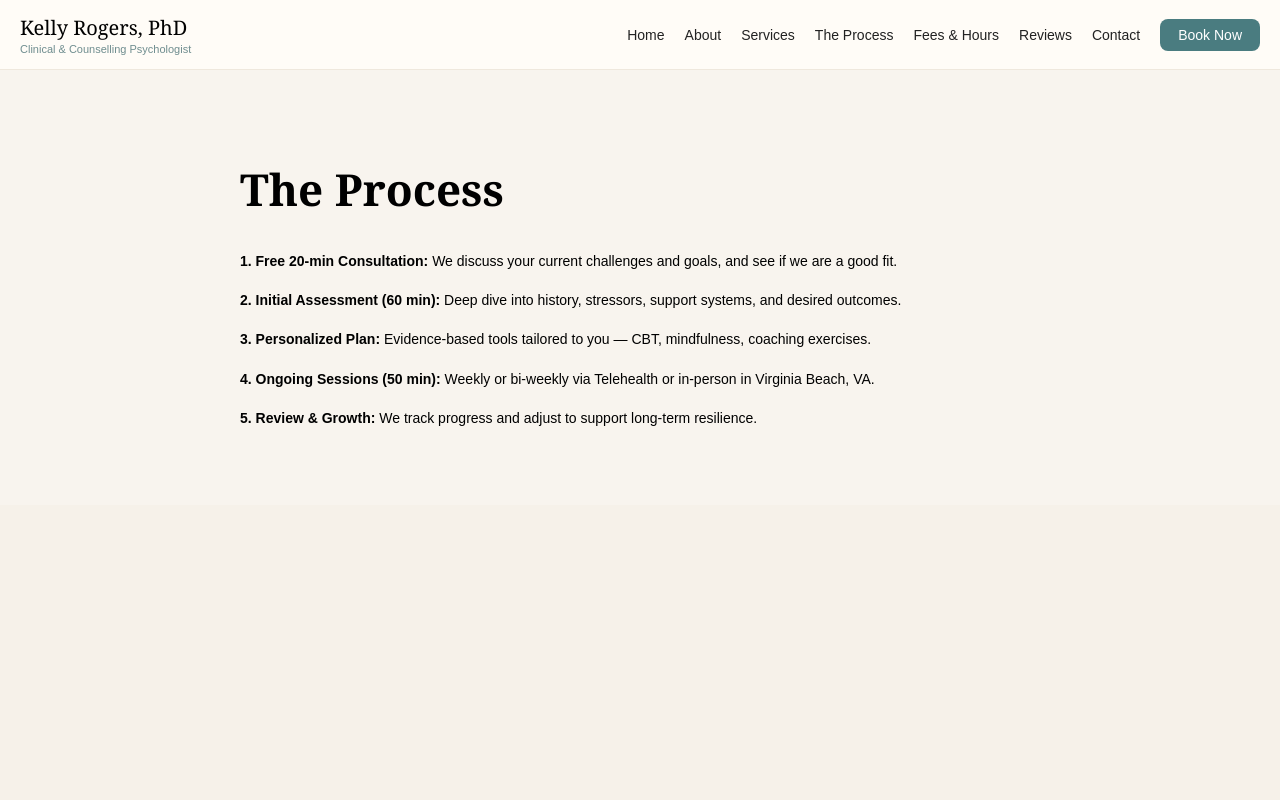
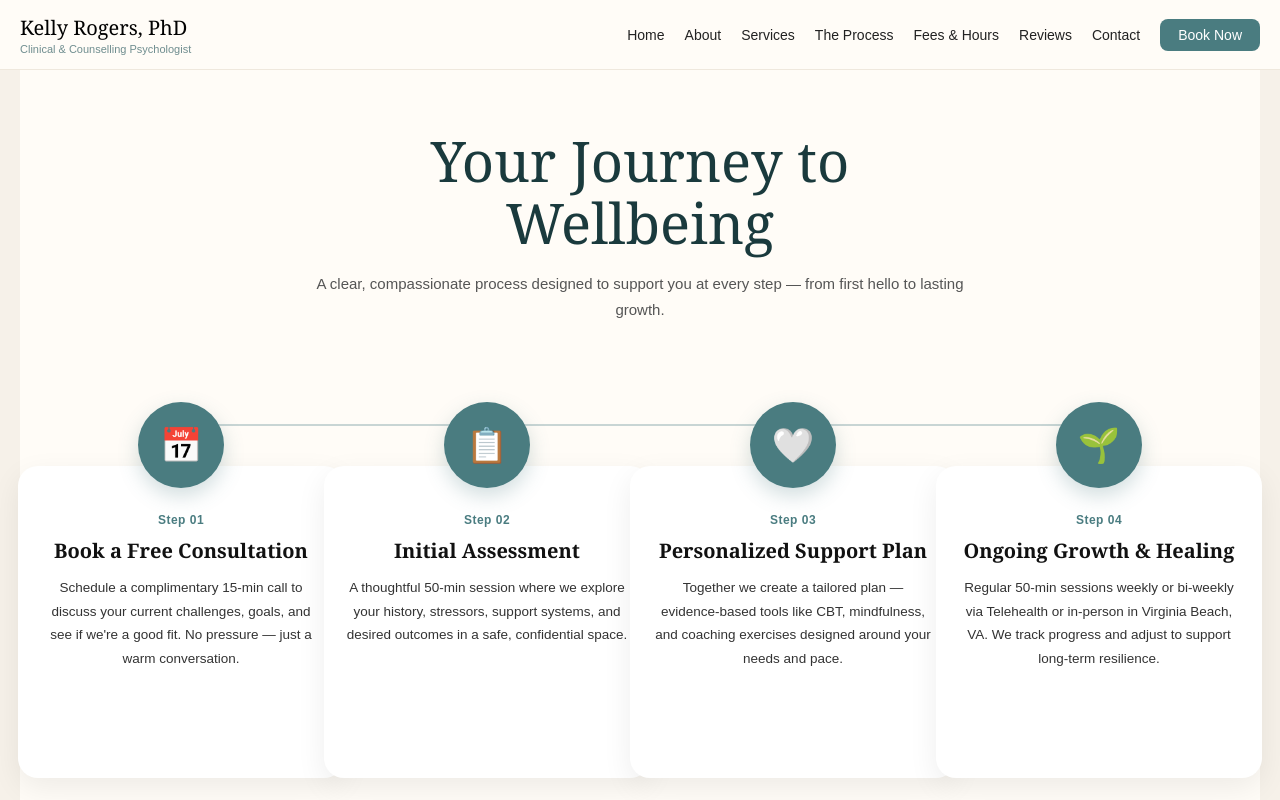
Before and after one commit to JoshuaOmosa/kelly-rogers, a Next.js app: page /process in a window 1280 px wide. Shown: the top 800 px of the page. Built offline with nearby package versions, Linux system fonts and the light colour scheme.

Commit message:
redesign process page with timeline

```diff
--- a/app/process/page.tsx
+++ b/app/process/page.tsx
@@ -1,15 +1,96 @@
-export default function Process(){
-return (
-<main style={{background:'#F8F4EE', padding:'60px', fontFamily:'Georgia, serif'}}>
-<div style={{maxWidth:800, margin:'auto'}}>
-<h1 style={{fontSize:44}}>The Process</h1>
-<div style={{fontFamily:'Arial', fontSize:14, lineHeight:1.8, marginTop:20}}>
-<p><b>1. Free 20-min Consultation:</b> We discuss your current challenges and goals, and see if we are a good fit.</p>
-<p><b>2. Initial Assessment (60 min):</b> Deep dive into history, stressors, support systems, and desired outcomes.</p>
-<p><b>3. Personalized Plan:</b> Evidence-based tools tailored to you — CBT, mindfulness, coaching exercises.</p>
-<p><b>4. Ongoing Sessions (50 min):</b> Weekly or bi-weekly via Telehealth or in-person in Virginia Beach, VA.</p>
-<p><b>5. Review & Growth:</b> We track progress and adjust to support long-term resilience.</p>
-</div>
-</div>
-</main>
-)}
+export default function ProcessPage(){
+  return (
+    <main className="process-page">
+      <div className="header-wrap">
+        <h1>Your Journey to Wellbeing</h1>
+        <p>A clear, compassionate process designed to support you at every step — from first hello to lasting growth.</p>
+      </div>
+
+      <div className="timeline">
+        <div className="line"></div>
+        <div className="steps">
+          {/* STEP 1 */}
+          <div className="step">
+            <div className="icon-circle">📅</div>
+            <div className="card">
+              <span>Step 01</span>
+              <h3>Book a Free Consultation</h3>
+              <p>Schedule a complimentary 15-min call to discuss your current challenges, goals, and see if we're a good fit. No pressure — just a warm conversation.</p>
+            </div>
+          </div>
+
+          {/* STEP 2 */}
+          <div className="step">
+            <div className="icon-circle">📋</div>
+            <div className="card">
+              <span>Step 02</span>
+              <h3>Initial Assessment</h3>
+              <p>A thoughtful 50-min session where we explore your history, stressors, support systems, and desired outcomes in a safe, confidential space.</p>
+            </div>
+          </div>
+
+          {/* STEP 3 */}
+          <div className="step">
+            <div className="icon-circle">🤍</div>
+            <div className="card">
+              <span>Step 03</span>
+              <h3>Personalized Support Plan</h3>
+              <p>Together we create a tailored plan — evidence-based tools like CBT, mindfulness, and coaching exercises designed around your needs and pace.</p>
+            </div>
+          </div>
+
+          {/* STEP 4 */}
+          <div className="step">
+            <div className="icon-circle">🌱</div>
+            <div className="card">
+              <span>Step 04</span>
+              <h3>Ongoing Growth & Healing</h3>
+              <p>Regular 50-min sessions weekly or bi-weekly via Telehealth or in-person in Virginia Beach, VA. We track progress and adjust to support long-term resilience.</p>
+            </div>
+          </div>
+        </div>
+      </div>
+
+      <div className="cta-wrap">
+        <a href="/contact" className="cta-btn">Start Your Journey — Book Consultation</a>
+        <p className="small">Kelly Rogers, PhD • Licensed Psychologist • Private & Confidential • Telehealth Available</p>
+      </div>
+
+      <style>{`
+        .process-page{ background:#FFFCF7; padding:60px 20px 80px; max-width:1200px; margin:0 auto; }
+        .header-wrap{ text-align:center; max-width:700px; margin:0 auto 60px; }
+        .header-wrap h1{ font-family:Georgia, serif; font-size:56px; font-weight:400; color:#1a3a3d; margin:0; line-height:1.1; }
+        .header-wrap p{ font-family:Arial; font-size:15px; line-height:1.7; color:#555; margin:18px 0 0; }
+
+        .timeline{ position:relative; padding-top:20px; }
+        .line{ position:absolute; top:42px; left:10%; right:10%; height:2px; background:#4A7C80; opacity:0.3; }
+        .steps{ display:flex; gap:24px; justify-content:space-between; position:relative; }
+
+        .step{ flex:1; display:flex; flex-direction:column; align-items:center; text-align:center; }
+        .icon-circle{ width:86px; height:86px; background:#4A7C80; border-radius:50%; display:flex; align-items:center; justify-content:center; font-size:34px; color:white; box-shadow:0 8px 20px rgba(74,124,128,0.25); margin-bottom:-22px; z-index:2; }
+        .card{ background:white; border-radius:20px; padding:44px 22px 28px; box-shadow:0 10px 30px rgba(0,0,0,0.07); min-height:240px; width:100%; }
+        .card span{ font-family:Arial; font-size:12px; color:#4A7C80; font-weight:700; letter-spacing:0.5px; }
+        .card h3{ font-family:Georgia, serif; font-size:20px; font-weight:600; margin:10px 0 12px; color:#111; line-height:1.3; }
+        .card p{ font-family:Arial; font-size:13.5px; line-height:1.75; color:#333; margin:0; }
+
+        .cta-wrap{ text-align:center; margin-top:70px; }
+        .cta-btn{ display:inline-block; background:#3D6E72; color:white; padding:16px 38px; border-radius:100px; text-decoration:none; font-family:Arial; font-size:15px; font-weight:600; box-shadow:0 8px 20px rgba(61,110,114,0.3); }
+        .cta-btn:hover{ background:#2f5a5e; }
+        .small{ font-family:Arial; font-size:12px; color:#777; margin-top:18px; }
+
+        @media(max-width:768px){
+          .process-page{ padding:30px 14px 60px; }
+          .header-wrap h1{ font-size:34px; }
+          .header-wrap{ margin-bottom:30px; }
+          .line{ left:36px; right:auto; top:0; bottom:0; width:2px; height:auto; }
+          .steps{ flex-direction:column; gap:0; }
+          .step{ flex-direction:row; align-items:flex-start; text-align:left; gap:16px; margin-bottom:28px; }
+          .icon-circle{ width:64px; height:64px; min-width:64px; font-size:26px; margin:0; }
+          .card{ padding:20px 18px; min-height:auto; border-radius:16px; }
+          .card h3{ font-size:18px; }
+          .card p{ font-size:13px; }
+        }
+      `}</style>
+    </main>
+  )
+}
```
